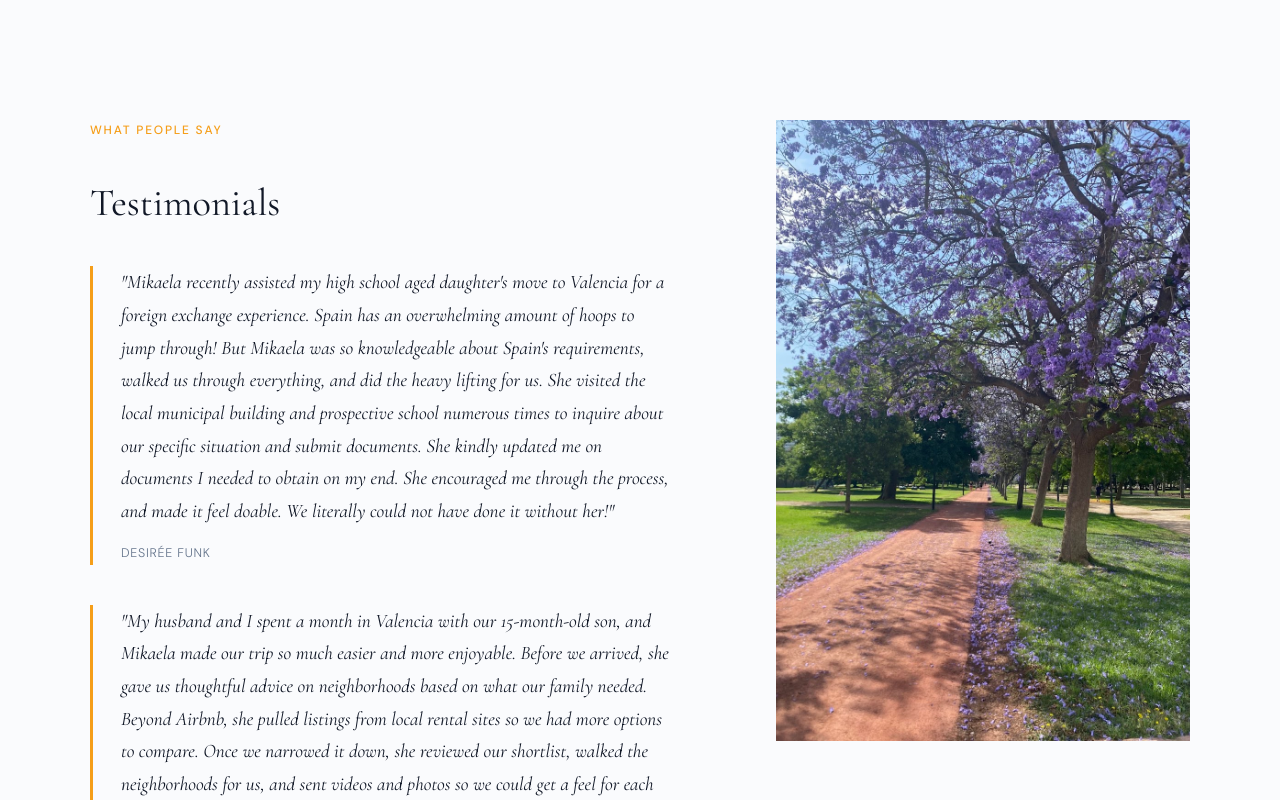
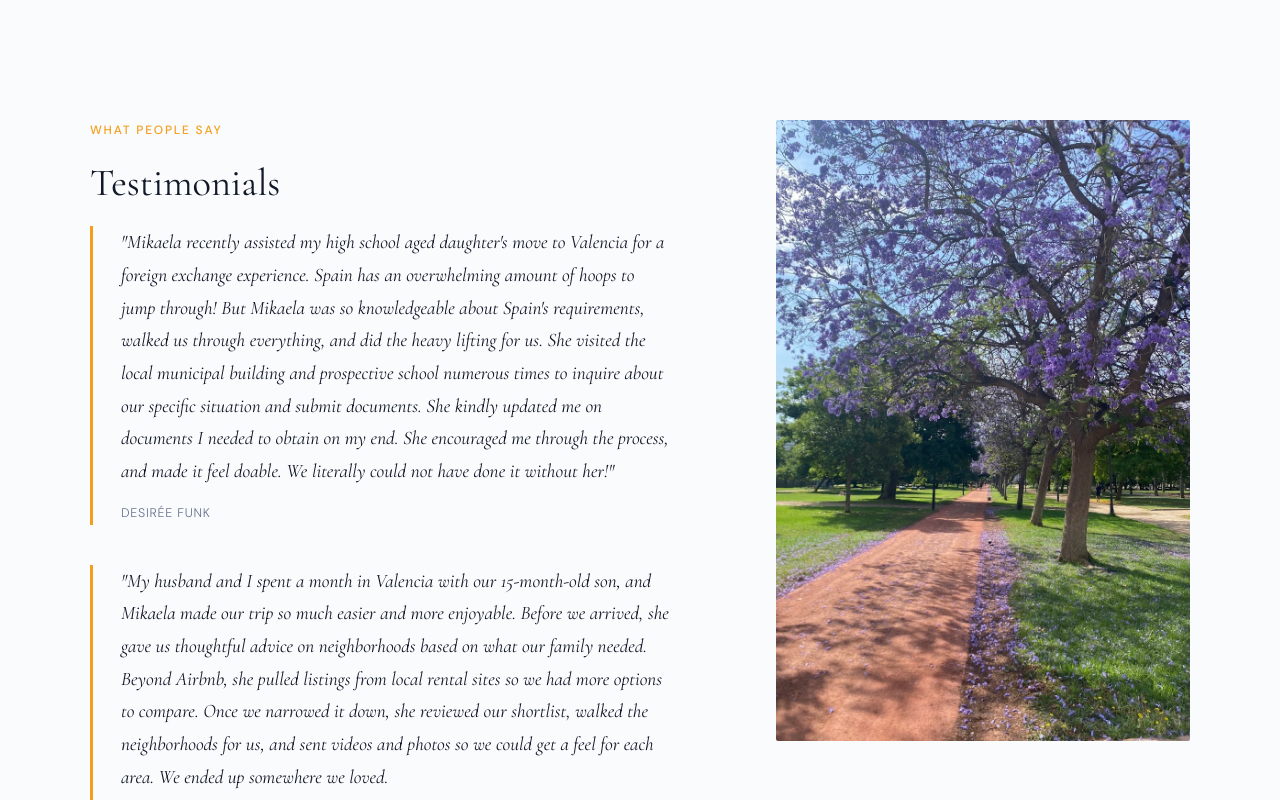
Before and after one commit to mikaelalarson-sys/turia-ventures, a plain HTML site: page index.html in a window 1280 px wide. Shown: the part 3020-3820 px from the top of the page. Drawn offline with nearby package versions, Linux system fonts and the light colour scheme.

Commit message:
Match testimonials layout details to About section
Co-Authored-By: Claude Sonnet 4.6 <noreply@anthropic.com>

```diff
--- a/index.html
+++ b/index.html
@@ -378,13 +378,14 @@
   .testimonials-text {
     display: flex;
     flex-direction: column;
-    gap: 2.5rem;
+    gap: 1.25rem;
     min-width: 0;
   }
   .testimonials-photo {
     width: 100%;
     min-width: 0;
     aspect-ratio: 2/3;
+    border-radius: 2px;
     overflow: hidden;
   }
   .testimonials-photo img {
```
